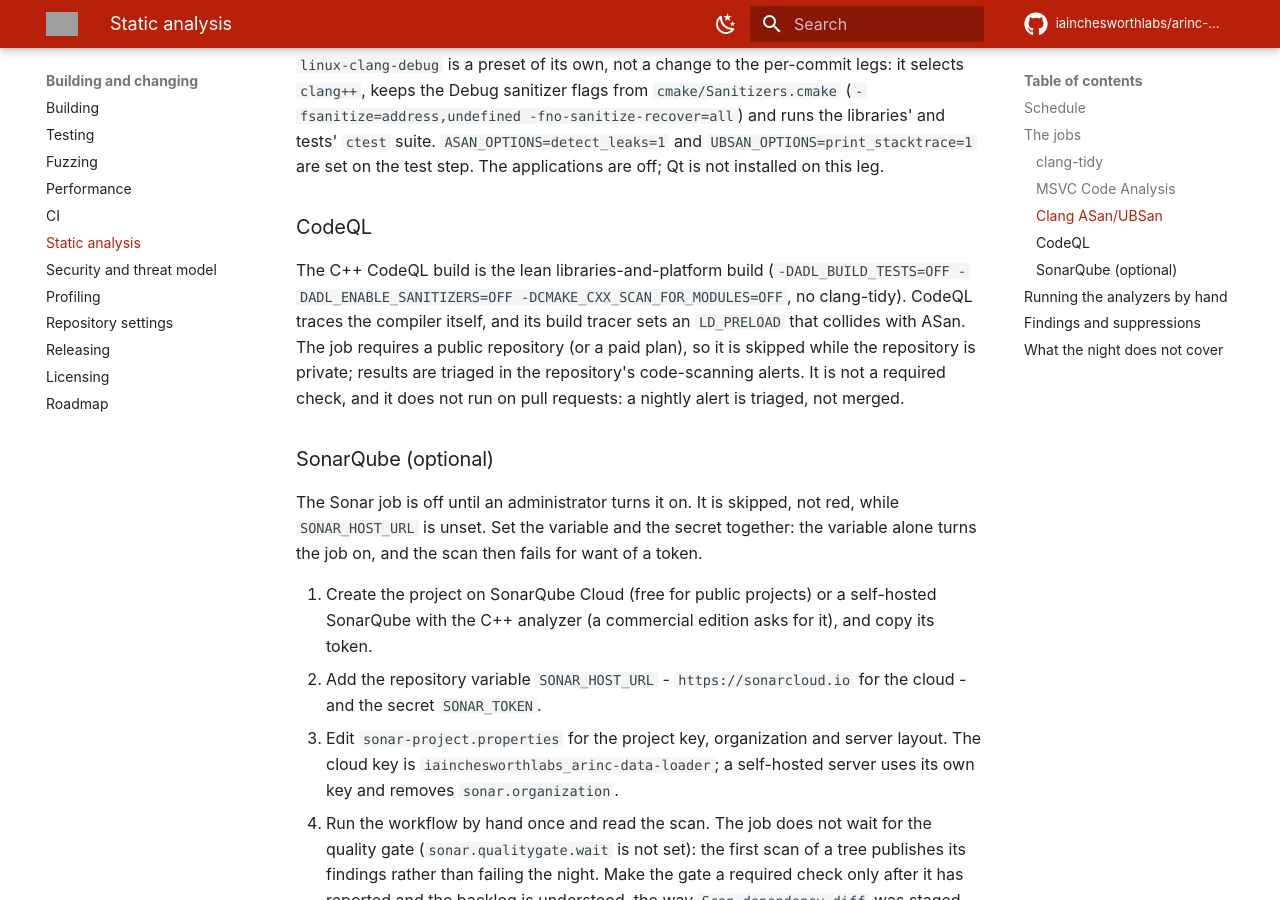
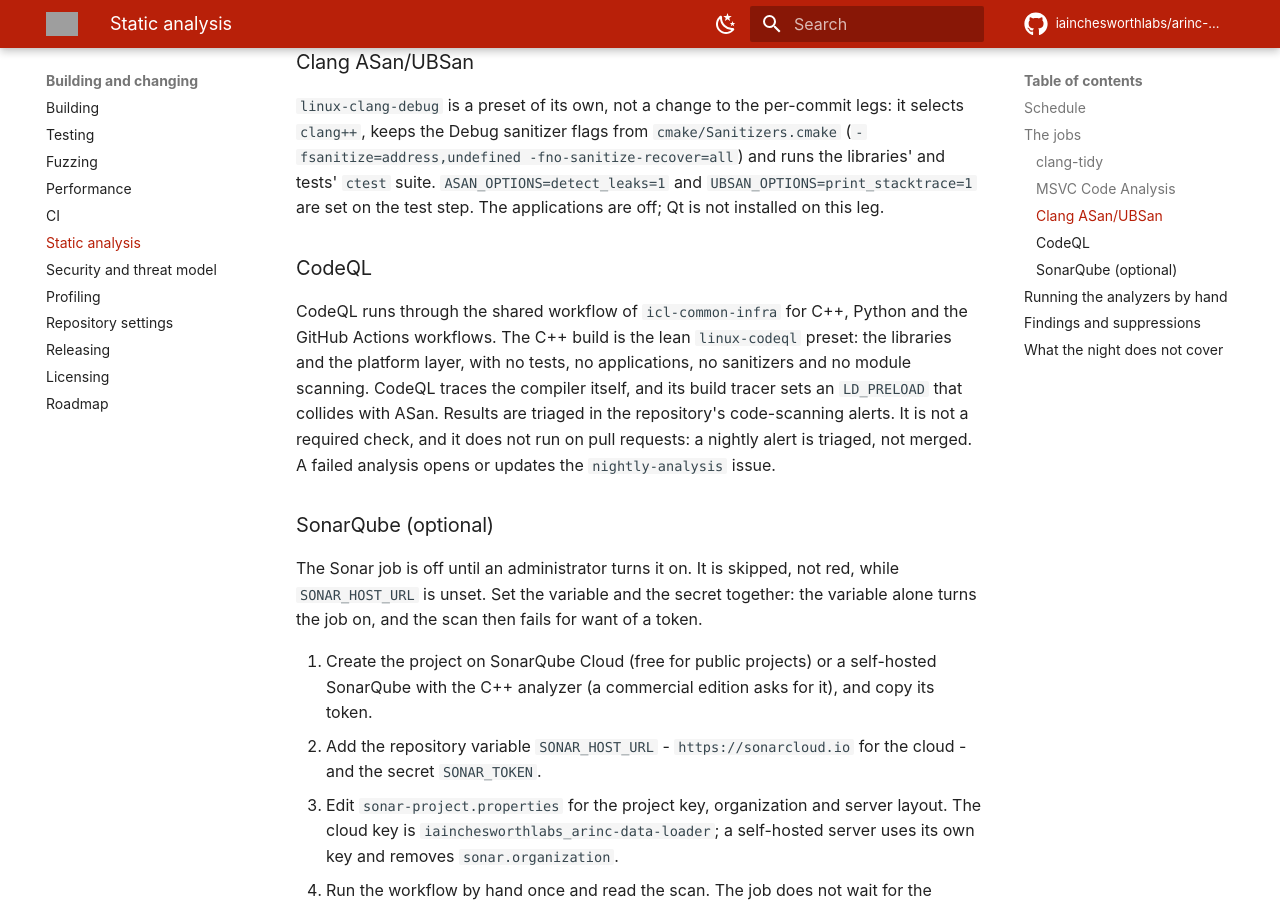
Before and after one commit to iainchesworthlabs/arinc-data-loader, an MkDocs documentation site: the page built from docs/static-analysis.md, in a window 1280 px wide and 900 px high, scrolled down 2888 px. Built offline with MkDocs 1.6.1 and Material for MkDocs 9.7.7, drawn with Linux system fonts in a browser that asks for light colours; comment, search, counter and statistics services are not loaded; some of the changed text lies outside the part shown; grey boxes are pictures that could not be loaded.

Commit message:
Run CodeQL through the shared workflow
C++ builds the lean linux-codeql preset (libraries and platform layer, as the
nightly build did before); Python and the workflow files are scanned too. A
failed analysis opens or updates the nightly-analysis issue.

Signed-off-by: Iain Chesworth <iain.chesworth@gmail.com>

```diff
--- a/docs/static-analysis.md
+++ b/docs/static-analysis.md
@@ -43,7 +43,7 @@ the tree that finishes must be the newest tree.
 | `clang-tidy (Linux, GCC)` | `static-analysis.yml` | ubuntu-26.04 | Every translation unit under `src/` was compiled through the pinned clang-tidy with `.clang-tidy`, the Clang Static Analyzer checks included, and `--warnings-as-errors=*`: no finding survived. |
 | `MSVC Code Analysis (Windows)` | `static-analysis.yml` | windows-2025-vs2026 | The libraries, the Catch2 tests and the three Qt applications were compiled with `/analyze /WX`, so MSVC's path-sensitive analysis and its Windows-specific rules found nothing in first-party code. |
 | `Clang ASan/UBSan (Linux)` | `static-analysis.yml` | ubuntu-26.04 | The libraries and tests build with `clang++` and run under clang's AddressSanitizer and UndefinedBehaviorSanitizer. The per-commit Linux leg uses GCC; this one is the Clang UBSan run MSVC cannot provide and AppleClang is not asked for nightly. |
-| `Analyze (C++)` | `codeql.yml` | ubuntu-26.04 | CodeQL's C++ queries ran over the build. Alerts appear under **Security -> Code scanning**; the job itself does not fail for an alert. |
+| `Analyze (cpp)`, `Analyze (python)`, `Analyze (actions)` | `codeql.yml` | ubuntu-26.04 | CodeQL's queries ran over the build (C++) or the files (the others). Alerts appear under **Security -> Code scanning**; the job itself does not fail for an alert. |
 | `SonarQube` | `static-analysis.yml` | ubuntu-26.04 | Optional and skipped until configured: the Sonar C++ analyzer scanned `src/` from the compile database and published to the configured server. Report only; it does not wait for the quality gate. |
 
 ### clang-tidy
@@ -103,14 +103,12 @@ the test step. The applications are off; Qt is not installed on this leg.
 
 ### CodeQL
 
-The C++ CodeQL build is the lean libraries-and-platform build
-(`-DADL_BUILD_TESTS=OFF -DADL_ENABLE_SANITIZERS=OFF
--DCMAKE_CXX_SCAN_FOR_MODULES=OFF`, no clang-tidy). CodeQL traces the compiler
-itself, and its build tracer sets an `LD_PRELOAD` that collides with ASan. The
-job requires a public repository (or a paid plan), so it
-is skipped while the repository is private; results are triaged in the
-repository's code-scanning alerts. It is not a required check, and it does not
-run on pull requests: a nightly alert is triaged, not merged.
+CodeQL runs through the shared workflow of `icl-common-infra` for C++, Python and the GitHub Actions
+workflows. The C++ build is the lean `linux-codeql` preset: the libraries and the platform layer, with
+no tests, no applications, no sanitizers and no module scanning. CodeQL traces the compiler itself, and
+its build tracer sets an `LD_PRELOAD` that collides with ASan. Results are triaged in the repository's
+code-scanning alerts. It is not a required check, and it does not run on pull requests: a nightly alert
+is triaged, not merged. A failed analysis opens or updates the `nightly-analysis` issue.
 
 ### SonarQube (optional)
 
```
Also changed, not shown: CMakePresets.json (+14 -0 lines), 1 other file.
